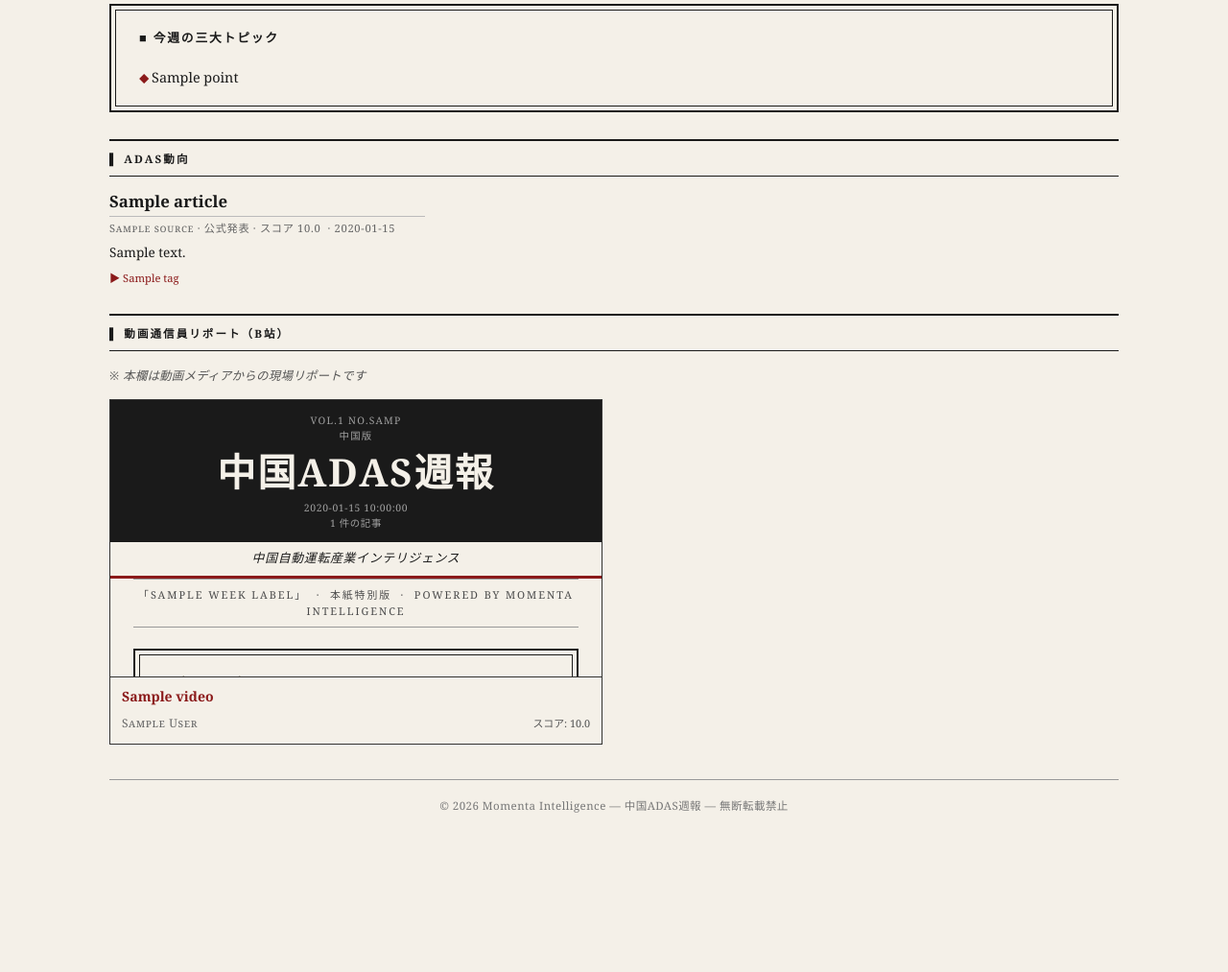
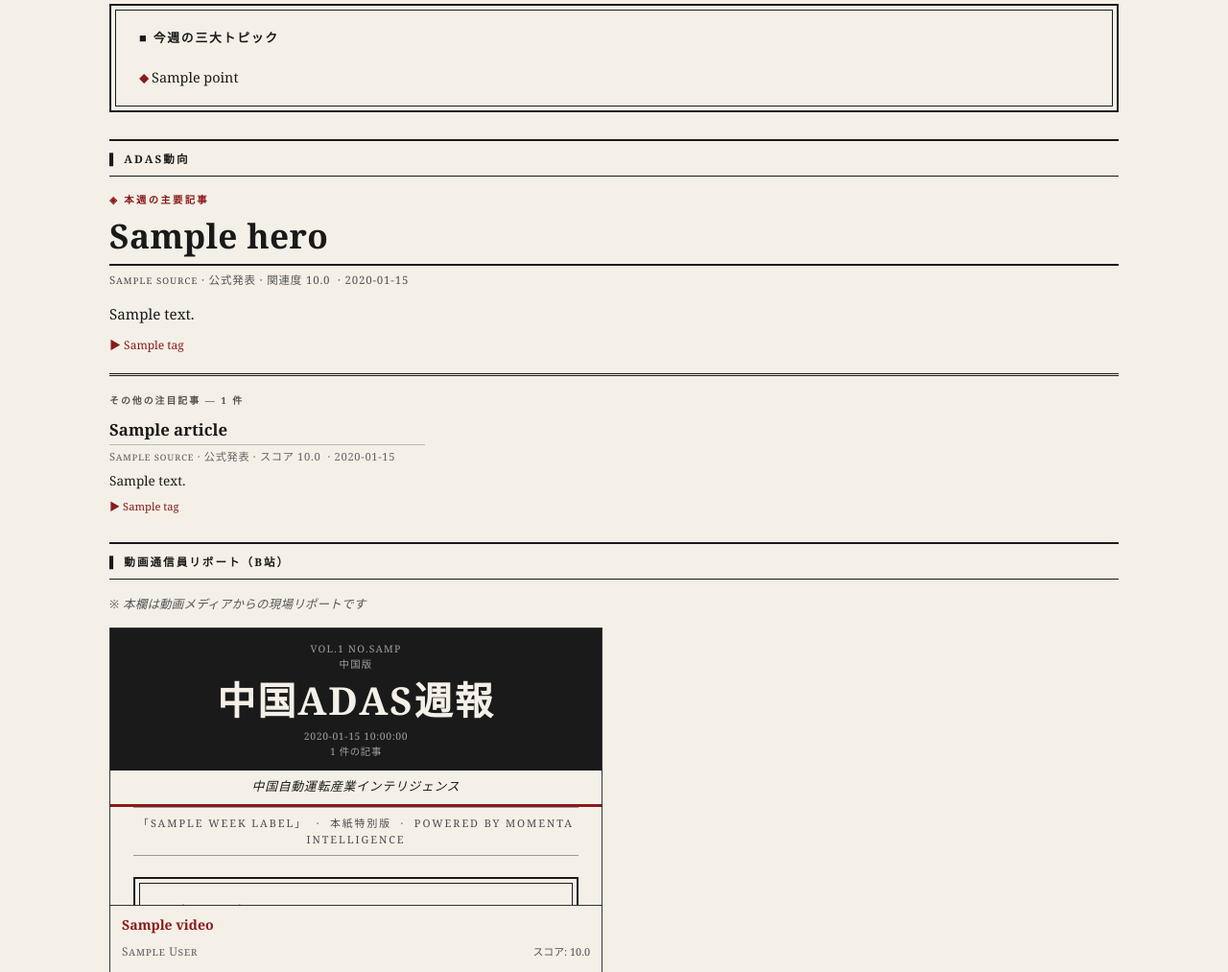
Before and after one commit to MibuMonk/adas-weekly, a Python web app: template src/generator/templates/weekly.html.j2 in a window 1280 px wide. Shown: the part 198-1211 px from the top of the page at 96% size. Before the commit the page ends 1045 px from the top, so only its background shows below. Run offline with Jinja, Linux system fonts and the light colour scheme; the template is opened without the code that fills it: most values are stand-ins (such as "Sample title", 1, 10 or a date in 2020).

Commit message:
feat: newspaper hero layout — lead story dominant, secondary in columns
Co-Authored-By: Claude Sonnet 4.6 <noreply@anthropic.com>

```diff
--- a/src/generator/templates/weekly.html.j2
+++ b/src/generator/templates/weekly.html.j2
@@ -202,6 +202,87 @@
       .columns { column-count: 1; }
     }
 
+    /* ════════════════════════════════
+       HERO ARTICLE (lead story)
+    ════════════════════════════════ */
+    .hero-section {
+      margin-bottom: 0;
+    }
+
+    .hero-label {
+      font-size: 0.65rem;
+      font-weight: 700;
+      letter-spacing: 0.22em;
+      text-transform: uppercase;
+      font-variant: small-caps;
+      color: #8b1a1a;
+      margin-bottom: 8px;
+    }
+
+    .hero-headline {
+      font-size: clamp(1.6rem, 3.5vw, 2.2rem);
+      font-weight: 700;
+      line-height: 1.15;
+      font-family: "Noto Serif JP", Georgia, "Times New Roman", serif;
+      margin-bottom: 10px;
+      letter-spacing: 0.01em;
+    }
+
+    .hero-headline a {
+      color: #1a1a1a;
+      text-decoration: none;
+    }
+
+    .hero-headline a:hover {
+      color: #8b1a1a;
+    }
+
+    .hero-rule {
+      border: none;
+      border-top: 2px solid #1a1a1a;
+      margin: 8px 0 6px;
+    }
+
+    .hero-byline {
+      font-size: 0.72rem;
+      font-variant: small-caps;
+      letter-spacing: 0.07em;
+      color: #555;
+      margin-bottom: 12px;
+    }
+
+    .hero-body {
+      font-size: 0.95rem;
+      line-height: 1.75;
+      text-align: justify;
+      color: #1a1a1a;
+      margin-bottom: 10px;
+      max-width: 72ch;
+    }
+
+    .hero-tags {
+      font-size: 0.75rem;
+      color: #8b1a1a;
+      margin-bottom: 0;
+    }
+
+    .hero-divider {
+      border: none;
+      border-top: 3px double #1a1a1a;
+      margin: 20px 0 18px;
+    }
+
+    /* Secondary section label */
+    .secondary-label {
+      font-size: 0.62rem;
+      font-weight: 700;
+      letter-spacing: 0.2em;
+      text-transform: uppercase;
+      color: #555;
+      margin-bottom: 12px;
+      font-variant: small-caps;
+    }
+
     .article-item {
       break-inside: avoid;
       margin-bottom: 1.5rem;
@@ -385,7 +466,7 @@
       </div>
       <div class="masthead-right">
         {{ generated_at }}<br>
-        {{ articles | length }} 件の記事
+        {{ total_articles }} 件の記事
       </div>
     </div>
     <div class="masthead-subtitle">中国自動運転産業インテリジェンス</div>
@@ -426,10 +507,48 @@
         <hr class="section-hr-bottom">
       </div>
 
+      {% if hero %}
+      <!-- Hero: lead story -->
+      <div class="hero-section">
+        <p class="hero-label">◈ 本週の主要記事</p>
+
+        {% if hero.credibility_score >= 8 %}
+          {% set hero_cred = "公式発表" %}
+        {% elif hero.credibility_score >= 6 %}
+          {% set hero_cred = "報道" %}
+        {% elif hero.credibility_score >= 4 %}
+          {% set hero_cred = "評価・レポート" %}
+        {% else %}
+          {% set hero_cred = "情報源未確認" %}
+        {% endif %}
+
+        <h2 class="hero-headline">
+          <a href="{{ hero.url }}" target="_blank" rel="noopener noreferrer">
+            {{ hero.title_ja if hero.title_ja else hero.title }}
+          </a>
+        </h2>
+        <hr class="hero-rule">
+        <p class="hero-byline">
+          {{ hero.source }}&nbsp;·&nbsp;{{ hero_cred }}&nbsp;·&nbsp;関連度 {{ "%.1f"|format(hero.relevance_score) }}
+          {% if hero.published_at %}&nbsp;·&nbsp;{{ hero.published_at[:10] }}{% endif %}
+        </p>
+        <p class="hero-body">{{ hero.summary_ja if hero.summary_ja else "" }}</p>
+        {% if hero.tags %}
+        <p class="hero-tags">
+          {% for tag in hero.tags %}▶ {{ tag }}{% if not loop.last %}&nbsp;&nbsp;{% endif %}{% endfor %}
+        </p>
+        {% endif %}
+      </div>
+
+      <hr class="hero-divider">
+      {% endif %}
+
+      <!-- Secondary articles in columns -->
+      {% if articles %}
+      <p class="secondary-label">その他の注目記事 — {{ articles | length }} 件</p>
       <div class="columns">
         {% for article in articles %}
 
-        {# Credibility label #}
         {% if article.credibility_score >= 8 %}
           {% set cred_label = "公式発表" %}
         {% elif article.credibility_score >= 6 %}
@@ -461,6 +580,8 @@
 
         {% endfor %}
       </div>
+      {% endif %}
+
     </section>
 
     <!-- ══════════════════════════════
```
Also changed, not shown: src/generator/report.py (+7 -1 lines).
